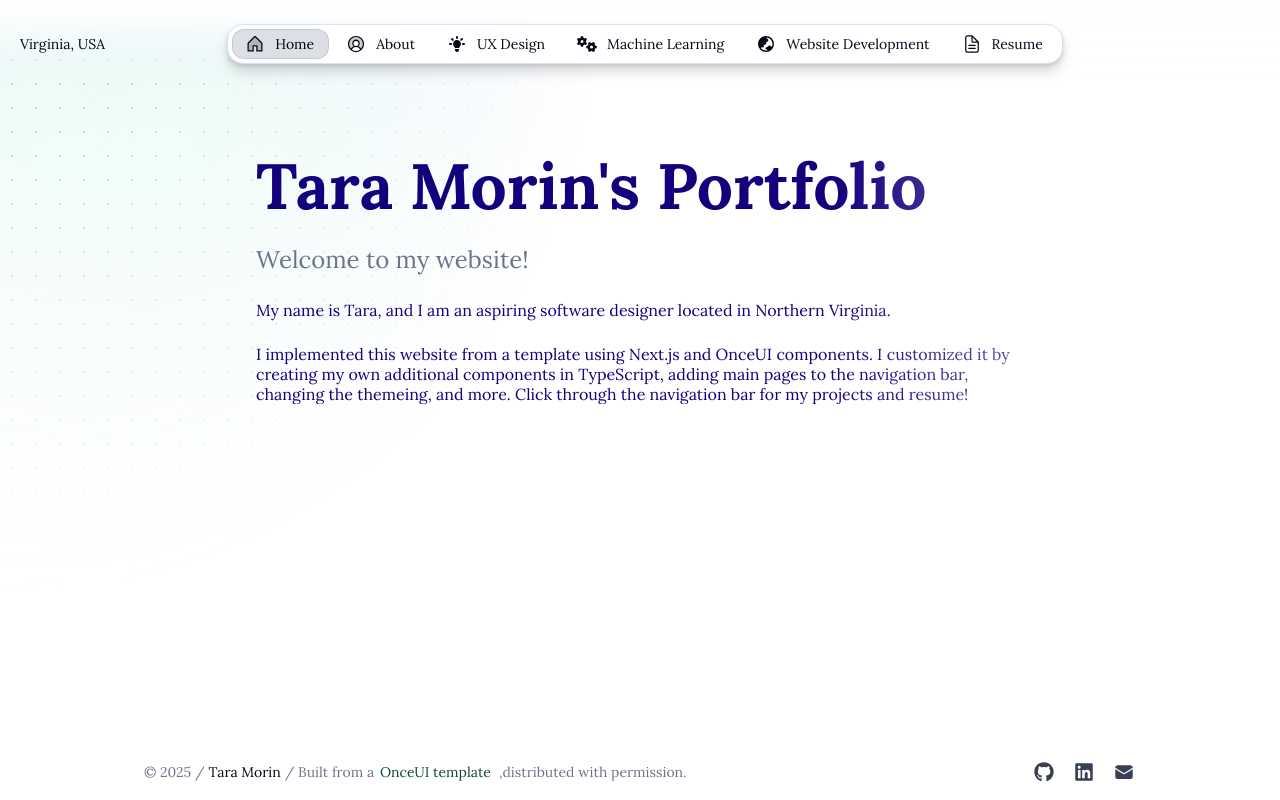
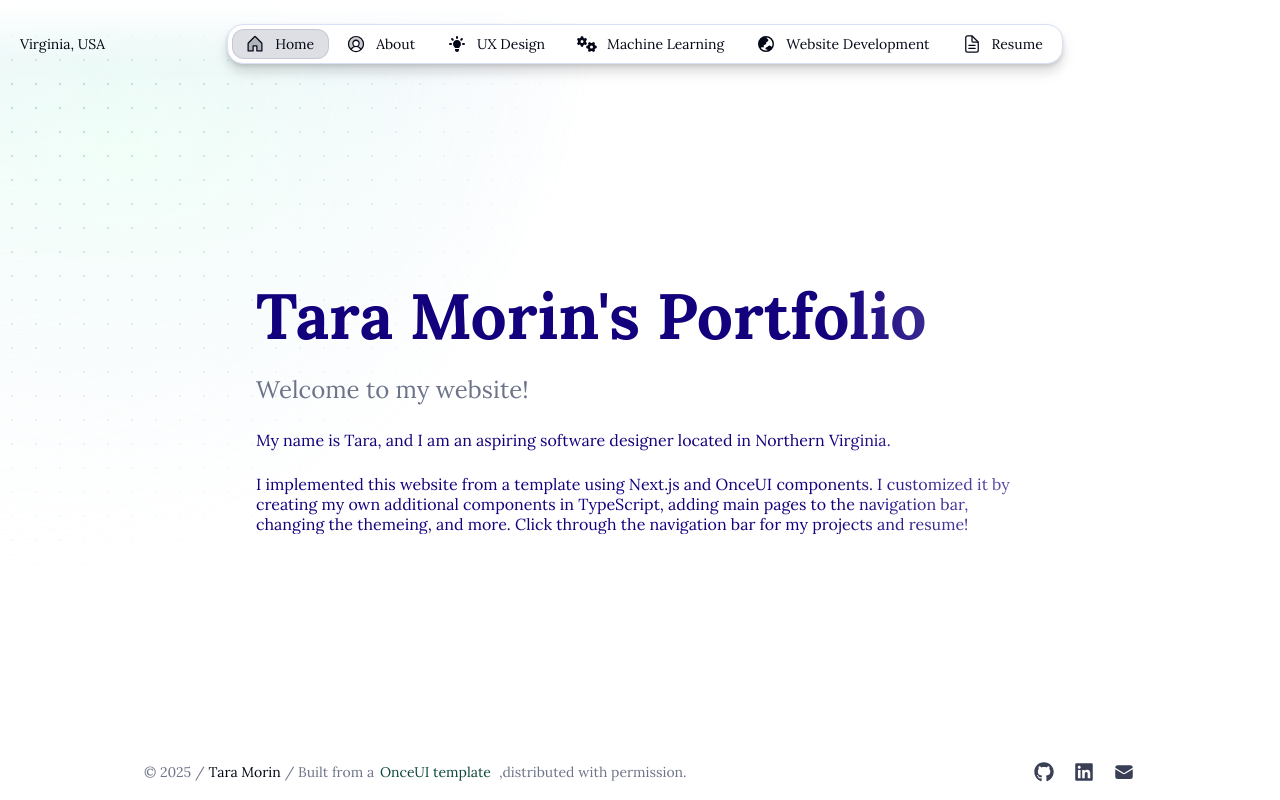
Before and after one commit to tara-morin/website, a Next.js app: page /en in a window 1280 px wide. Built offline with nearby package versions, Linux system fonts and the light colour scheme.

Commit message:
added justify content to center

```diff
--- a/src/app/[locale]/page.tsx
+++ b/src/app/[locale]/page.tsx
@@ -48,7 +48,7 @@ export default function Home(
 	return (
 		<Flex
 			maxWidth="m" fillWidth gap="xl"
-			direction="column" alignItems="center">
+			direction="column" alignItems="center" justifyContent="center">
 			<script
 				type="application/ld+json"
 				suppressHydrationWarning
```
